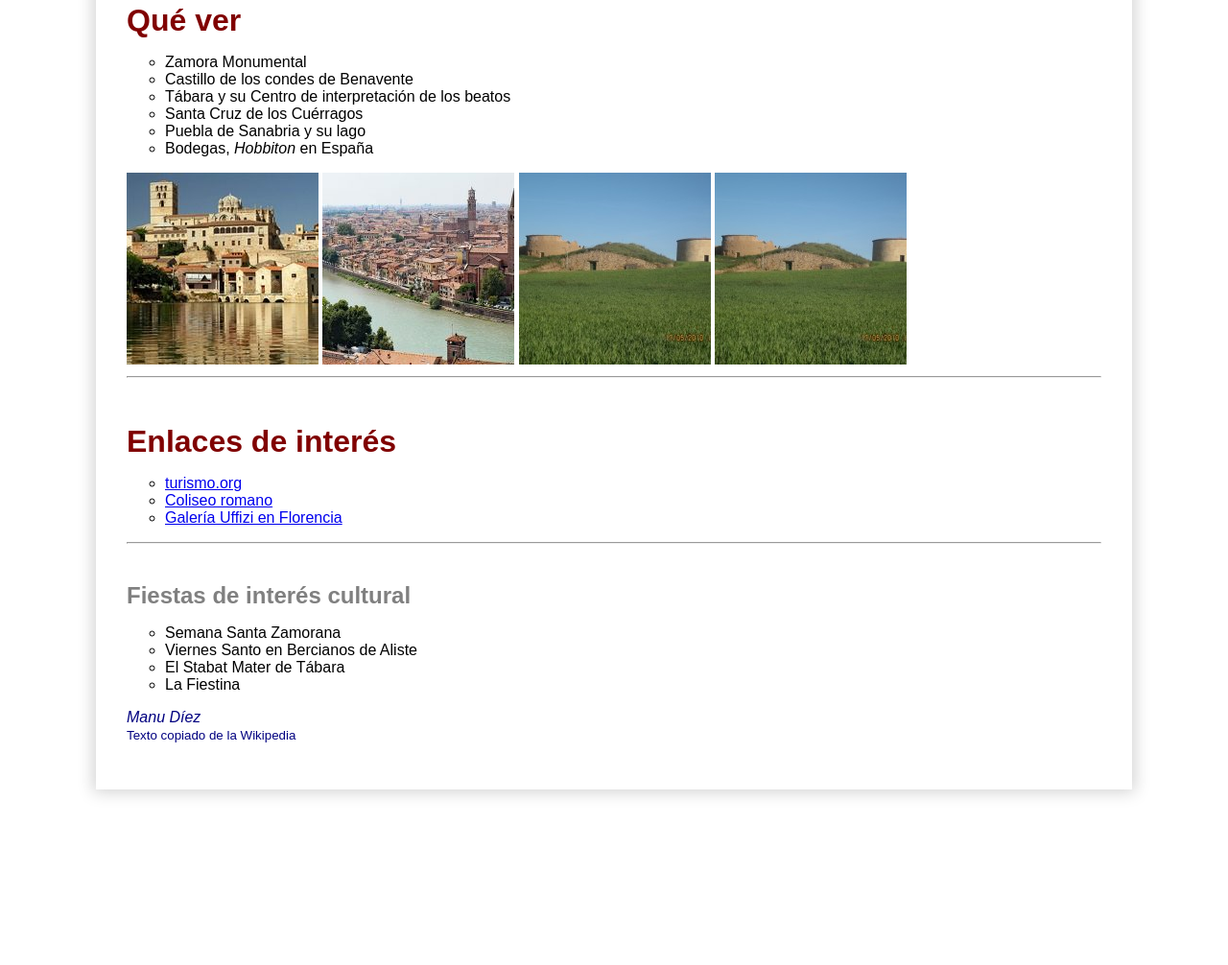
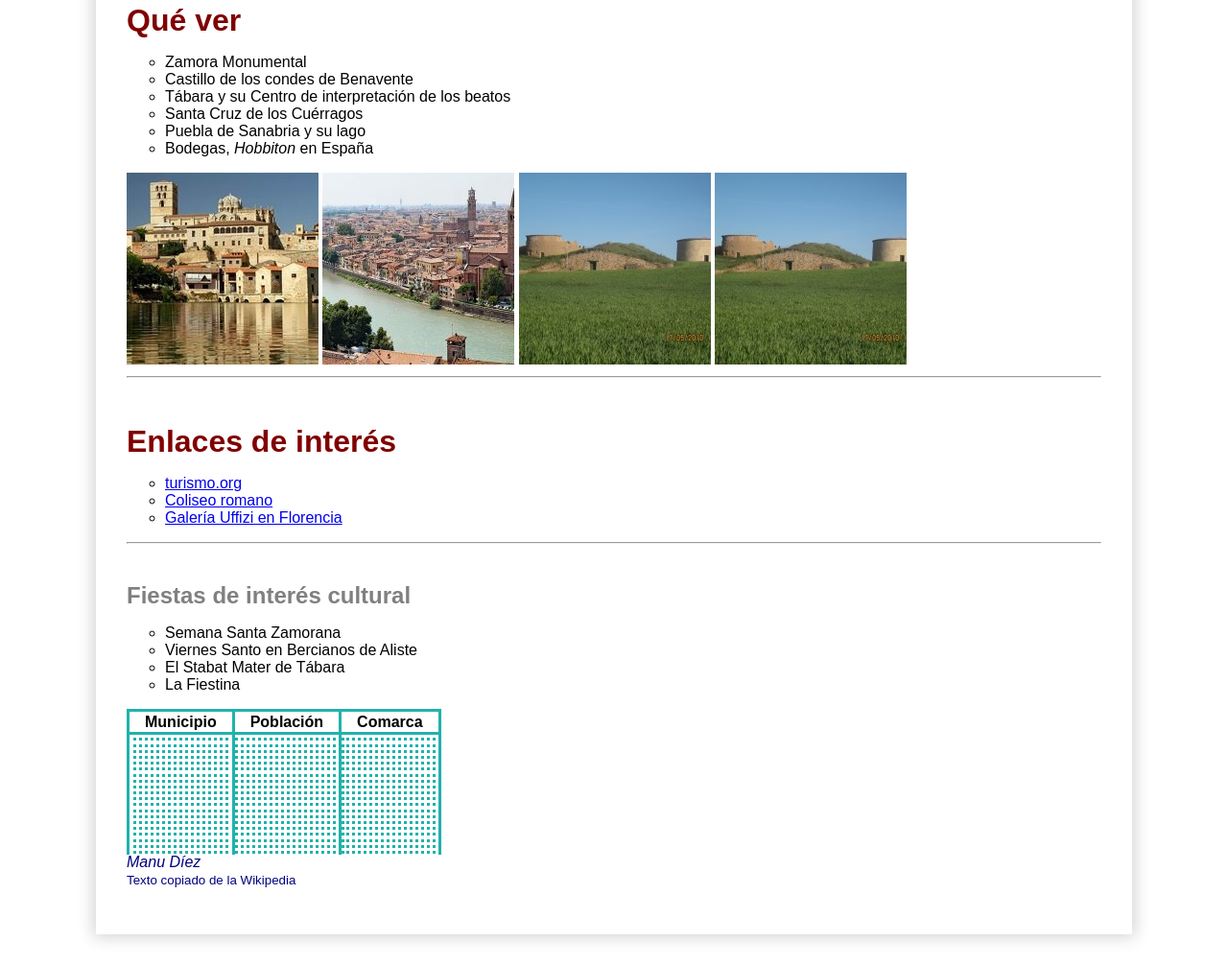
Before and after one commit to Mediaoreja/cursoFrontTajamar, a plain HTML site: page 02_Zamora/index.html in a window 1280 px wide. Shown: the part 2399-3405 px from the top of the page at 96% size. Before the commit the page ends 3254 px from the top, so only its background shows below. Drawn offline with Linux system fonts and the light colour scheme; a web font is replaced by a local one.

Commit message:
Incorporada tabla

```diff
--- a/02_Zamora/css/styles.css
+++ b/02_Zamora/css/styles.css
@@ -71,6 +71,19 @@ ul {
     list-style-type: circle;
 }
 
+table {
+    border-collapse: collapse;
+}
+
+table th{
+    border: .2rem solid lightseagreen;
+    padding: .1rem 1rem;
+}
+table td{
+    border: .2rem dotted lightseagreen;
+    padding: .1rem 1rem;
+}
+
 footer {
     color: navy;
 }
--- a/02_Zamora/index.html
+++ b/02_Zamora/index.html
@@ -102,6 +102,115 @@
                     <li>La Fiestina</li>
                 </ul>
             </aside>
+            <aside>
+                <table>
+                    <tr>
+                       <th>Municipio</th>
+                       <th>Población</th>
+                       <th>Comarca</th>
+                    </tr>
+                    <tr>
+                        <td></td>
+                        <td></td>
+                        <td></td>
+                    </tr>
+                    <tr>
+                        <td></td>
+                        <td></td>
+                        <td></td>
+                    </tr>
+                    <tr>
+                        <td></td>
+                        <td></td>
+                        <td></td>
+                    </tr>
+                    <tr>
+                        <td></td>
+                        <td></td>
+                        <td></td>
+                    </tr>
+                    <tr>
+                        <td></td>
+                        <td></td>
+                        <td></td>
+                    </tr>
+                    <tr>
+                        <td></td>
+                        <td></td>
+                        <td></td>
+                    </tr>
+                    <tr>
+                        <td></td>
+                        <td></td>
+                        <td></td>
+                    </tr>
+                    <tr>
+                        <td></td>
+                        <td></td>
+                        <td></td>
+                    </tr>
+                    <tr>
+                        <td></td>
+                        <td></td>
+                        <td></td>
+                    </tr>
+                    <tr>
+                        <td></td>
+                        <td></td>
+                        <td></td>
+                    </tr>
+                    <tr>
+                        <td></td>
+                        <td></td>
+                        <td></td>
+                    </tr>
+                    <tr>
+                        <td></td>
+                        <td></td>
+                        <td></td>
+                    </tr>
+                    <tr>
+                        <td></td>
+                        <td></td>
+                        <td></td>
+                    </tr>
+                    <tr>
+                        <td></td>
+                        <td></td>
+                        <td></td>
+                    </tr>
+                    <tr>
+                        <td></td>
+                        <td></td>
+                        <td></td>
+                    </tr>
+                    <tr>
+                        <td></td>
+                        <td></td>
+                        <td></td>
+                    </tr>
+                    <tr>
+                        <td></td>
+                        <td></td>
+                        <td></td>
+                    </tr>
+                    <tr>
+                        <td></td>
+                        <td></td>
+                        <td></td>
+                    </tr>
+                    <tr>
+                        <td></td>
+                        <td></td>
+                        <td></td>
+                    </tr>
+                    <tr>
+                        <td></td>
+                        <td></td>
+                        <td></td>
+                    </tr>
+                </table>
+            </aside>
 
                 <!-- El Elemento HTML Footer (<footer>) representa un pie de página para el contenido de sección más cercano o el elemento  raíz de sección (p.e, su ancestro mas cercano <article>, <aside>, <nav>, <section>,<blockquote>, <body>, <details>, <fieldset>, <figure>, <td>). Un pie de página típicamente contiene información acerca de el autor de la sección, datos de derechos de autor o enlaces a documentos relacionados. -->
             <footer>
```
